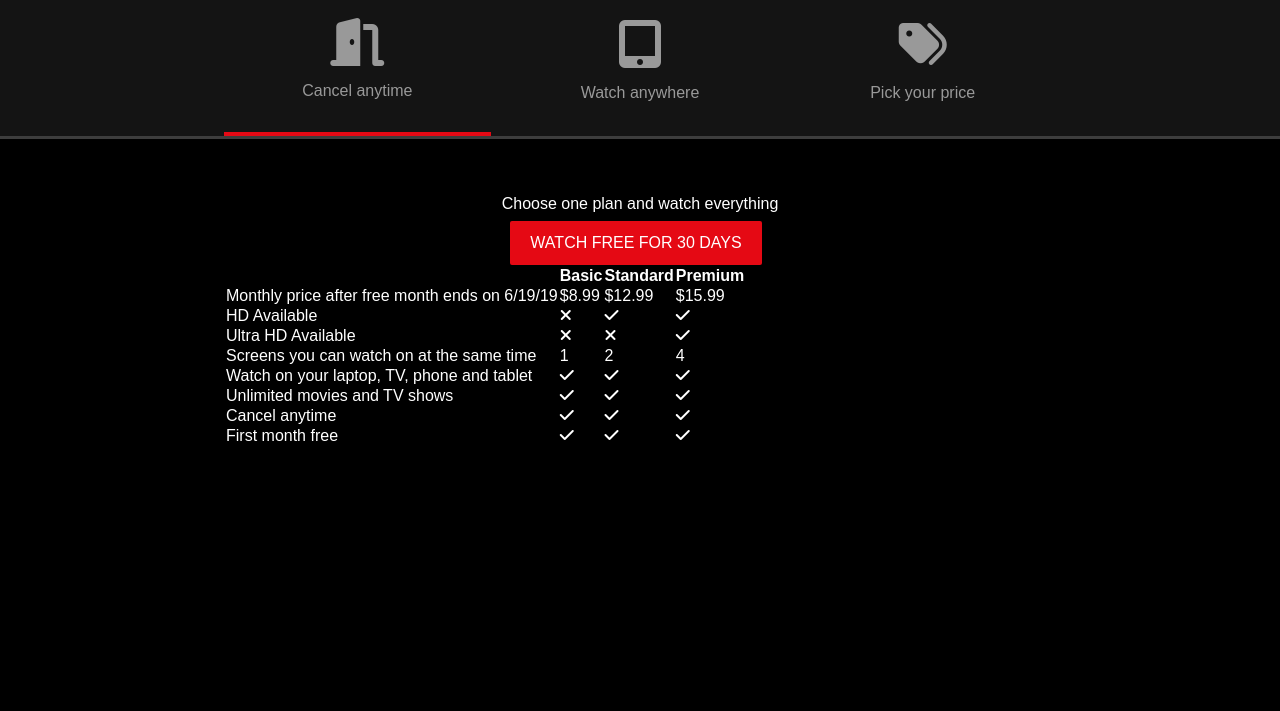
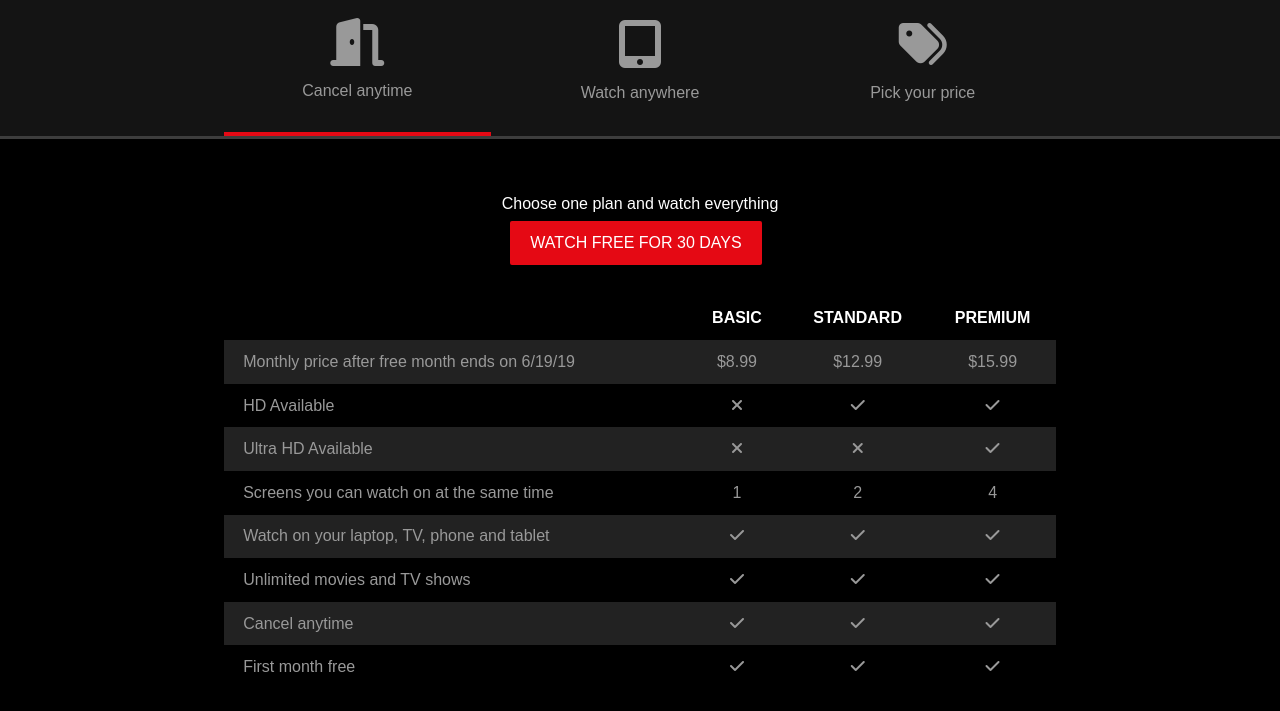
Before and after one commit to Vsmith408/netflix-clone, a plain HTML site: page index.html in a window 1280 px wide. Shown: the part 766-1477 px from the top of the page. Before the commit the page ends 1261 px from the top, so only its background shows below. Drawn offline with Linux system fonts and the light colour scheme.

Commit message:
styled tab 3 table

```diff
--- a/style.css
+++ b/style.css
@@ -176,6 +176,32 @@ img {
   text-align: center;
 }
 
+.table {
+  width: 100%;
+  margin-top: 2rem;
+  border-collapse: collapse;
+  border-spacing: 0;
+}
+
+.table thead th {
+  text-transform: uppercase;
+  padding: 0.8rem;
+}
+
+.table tbody tr td {
+  color: #999;
+  padding: 0.8rem 1.2rem;
+  text-align: center;
+}
+
+.table tbody tr td:first-child {
+  text-align: left;
+}
+
+.table tbody tr:nth-child(odd) {
+  background: #222;
+}
+
 /* Container */
 .container {
   max-width: 70%;
```
